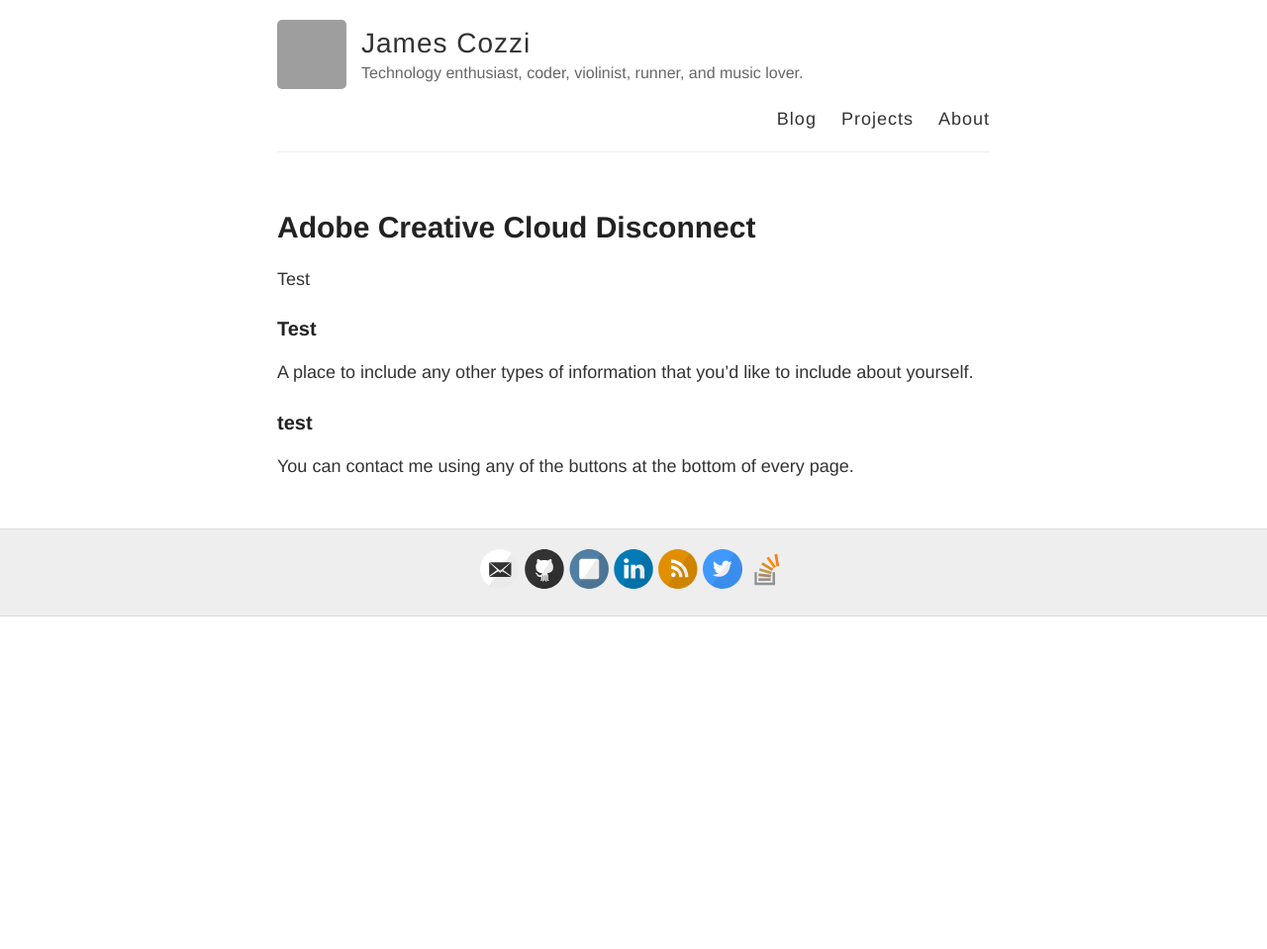
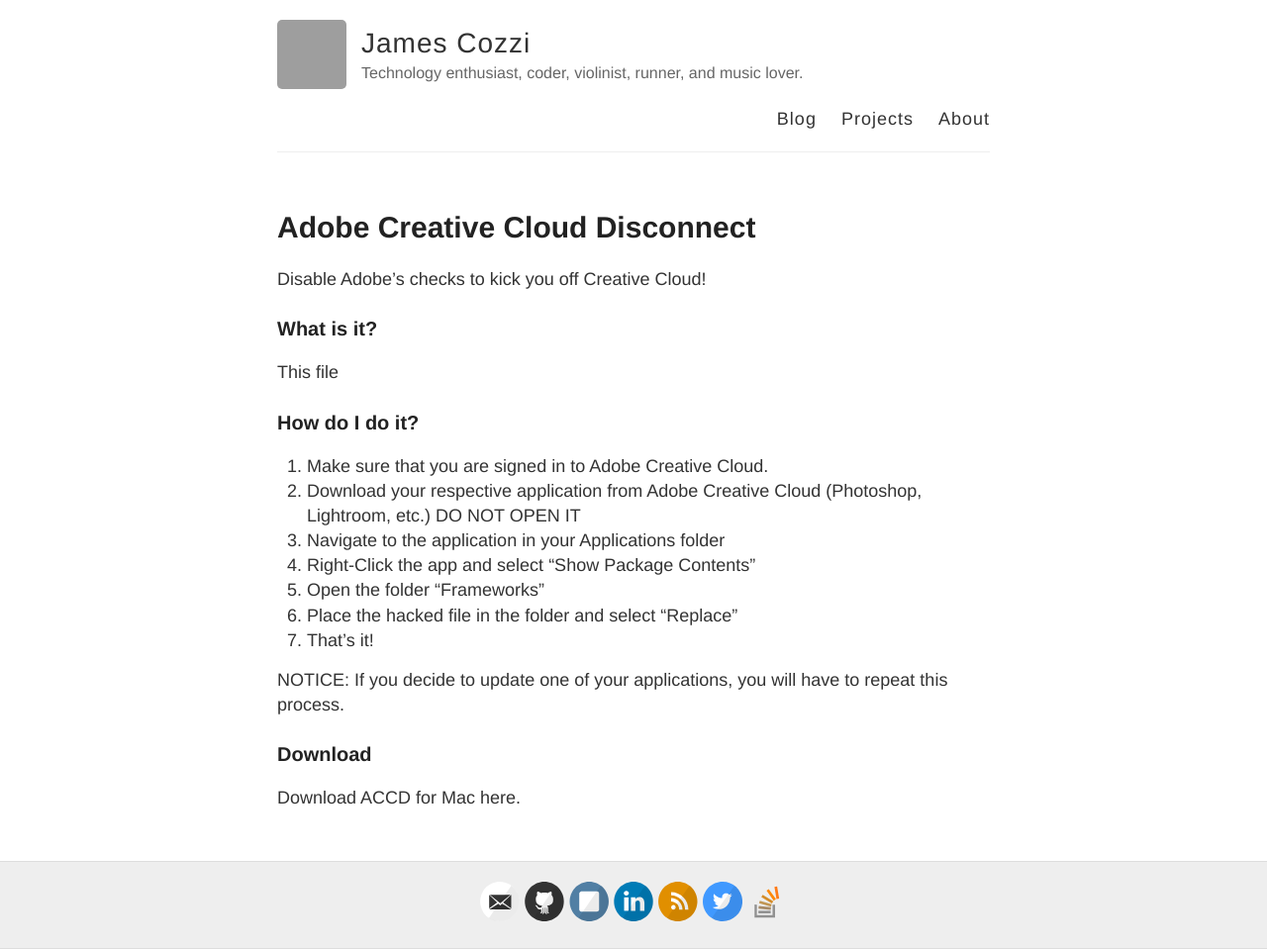
Before and after one commit to jcoz00/ball00n.github.io, a Jekyll site: the page built from accd.md, in a window 1280 px wide. Shown: the whole page at 99% size. Built offline with Jekyll 4.4.1, drawn with Linux system fonts in a browser that asks for light colours; before the commit the page ends 900 px from its top, so only the background shows below that; grey boxes are pictures that could not be loaded.

Commit message:
Update accd.md

```diff
--- a/accd.md
+++ b/accd.md
@@ -4,12 +4,24 @@
 permalink: /accd/
 ---
 
-Test
+Disable Adobe's checks to kick you off Creative Cloud!
 
-### Test
+### What is it?
 
-A place to include any other types of information that you'd like to include about yourself.
+This file
 
-### test
+### How do I do it?
 
-You can contact me using any of the buttons at the bottom of every page.
+1. Make sure that you are signed in to Adobe Creative Cloud.
+2. Download your respective application from Adobe Creative Cloud (Photoshop, Lightroom, etc.) DO NOT OPEN IT
+3. Navigate to the application in your Applications folder
+4. Right-Click the app and select "Show Package Contents"
+5. Open the folder "Frameworks"
+6. Place the hacked file in the folder and select "Replace"
+7. That's it!
+
+NOTICE: If you decide to update one of your applications, you will have to repeat this process.
+
+### Download
+
+Download ACCD for Mac here.
```
